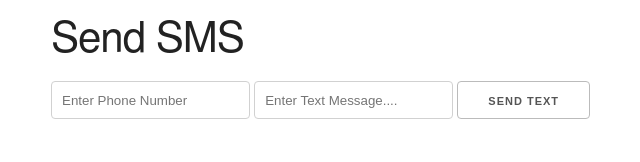
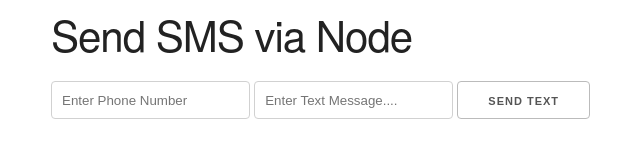
Before and after one commit to kayamgiri/newnodeapp, a website: page index.html in a window 1280 px wide. Shown: the whole page, without its empty margins (109-749 px from the left). Drawn offline with nearby package versions, Linux system fonts and the light colour scheme; files whose address does not match are found by name.

Commit message:
Update index.html

```diff
--- a/index.html
+++ b/index.html
@@ -4,11 +4,11 @@
     <meta charset="UTF-8">
     <meta name="viewport" content="width=device-width, initial-scale=1.0">
     <link rel="stylesheet" href="https://cdnjs.cloudflare.com/ajax/libs/skeleton/2.0.4/skeleton.css" />
-    <title>Node SMS app version 1</title>
+    <title>Node SMS app version 2.0</title>
 </head>
 <body>
     <div class="container">
-        <h2>Send SMS</h2>
+        <h2>Send SMS via Node</h2>
 
         <input type="tel" name="number" id="number" placeholder="Enter Phone Number">
         <input type="text" name="msg" id="msg" placeholder="Enter Text Message....">
```
